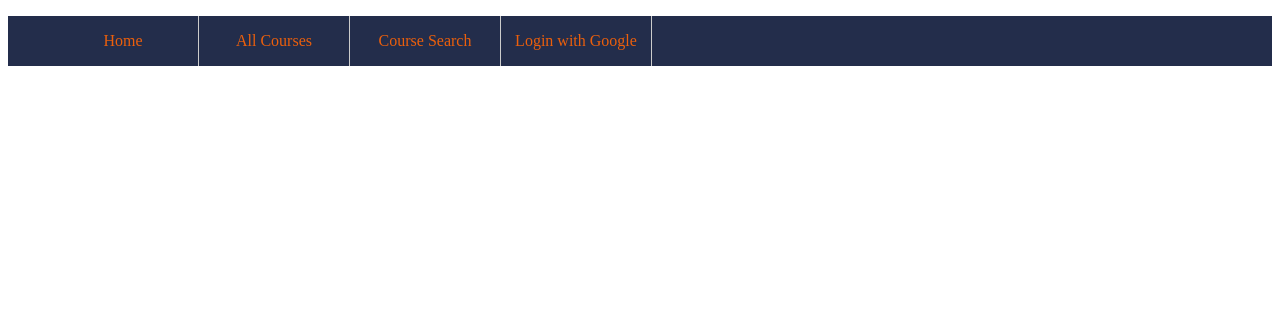
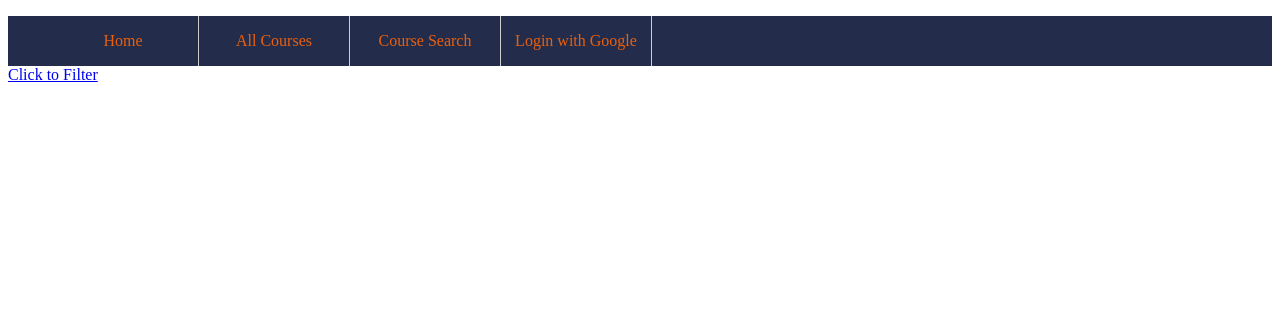
Before and after one commit to bdoniger/transfer-course-equivalencies, a Django app: page /allCourses in a window 1280 px wide. Shown: the top 326 px of the page. Run offline with Django 4.2, Linux system fonts and the light colour scheme; data that the repository does not hold is empty; some libraries are stand-ins or nearby versions.

Commit message:
Add link to filter

```diff
--- a/TransferGuide/templates/TransferGuide/allCourses.html
+++ b/TransferGuide/templates/TransferGuide/allCourses.html
@@ -63,7 +63,7 @@ li name {
 
 
 <body>
-
+<a href="{% url 'course_filter' %}">Click to Filter</a>
     {% if all_courses_list %}
     <table>
         <tbody>
```
